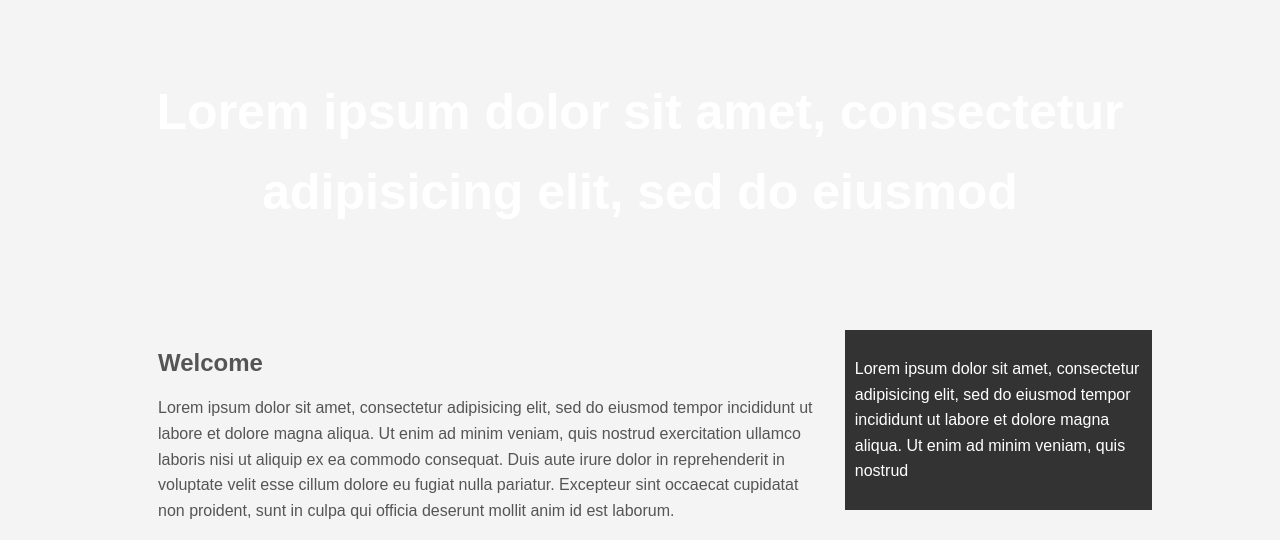
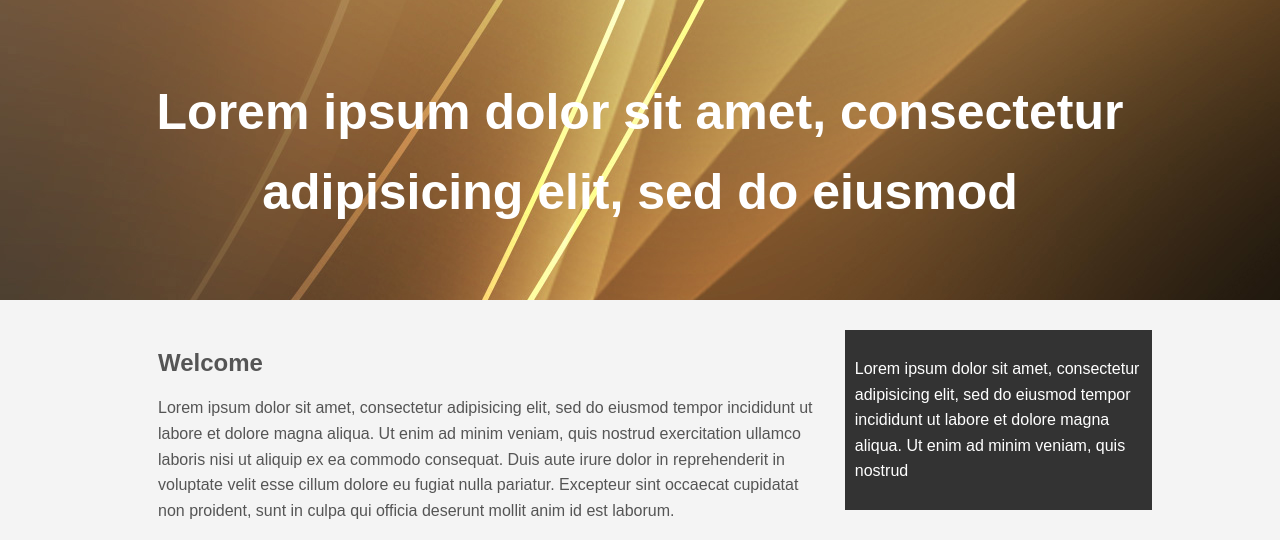
Before and after one commit to DreaLo/Lesson16Heroku, a Flask app: page / in a window 1280 px wide. Shown: the part 126-666 px from the top of the page. Run offline with Flask 2, Linux system fonts and the light colour scheme.

Commit message:
Initial import

```diff
--- a/static/css/style-main.css
+++ b/static/css/style-main.css
@@ -40,8 +40,7 @@ body{
 }
 
 #showcase{
-	/*background-image:url(static/img/showcase.jpg);*/
-	background-color:#f4f4f4;
+    background-image:url(static/img/showcase.jpg);
 	background-position:center right;
 	min-height:300px;
 	margin-bottom:30px;
```
